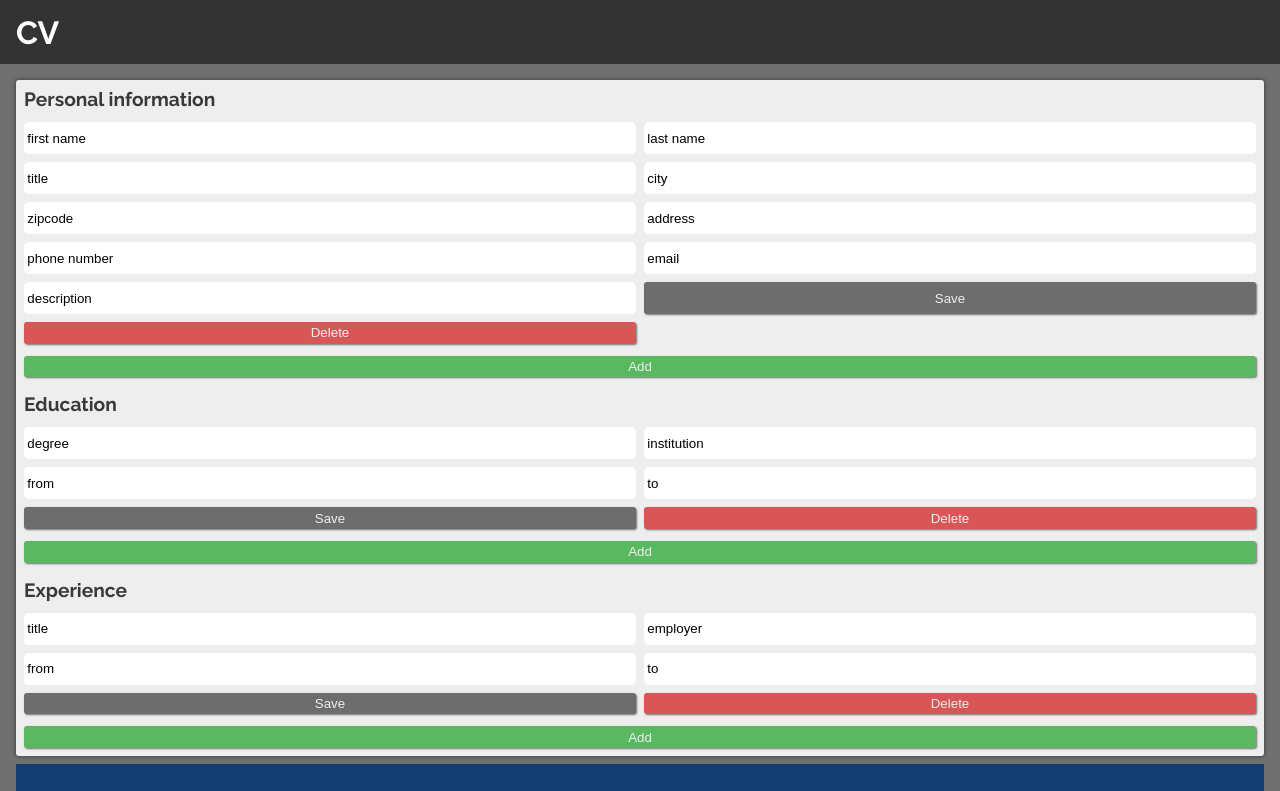
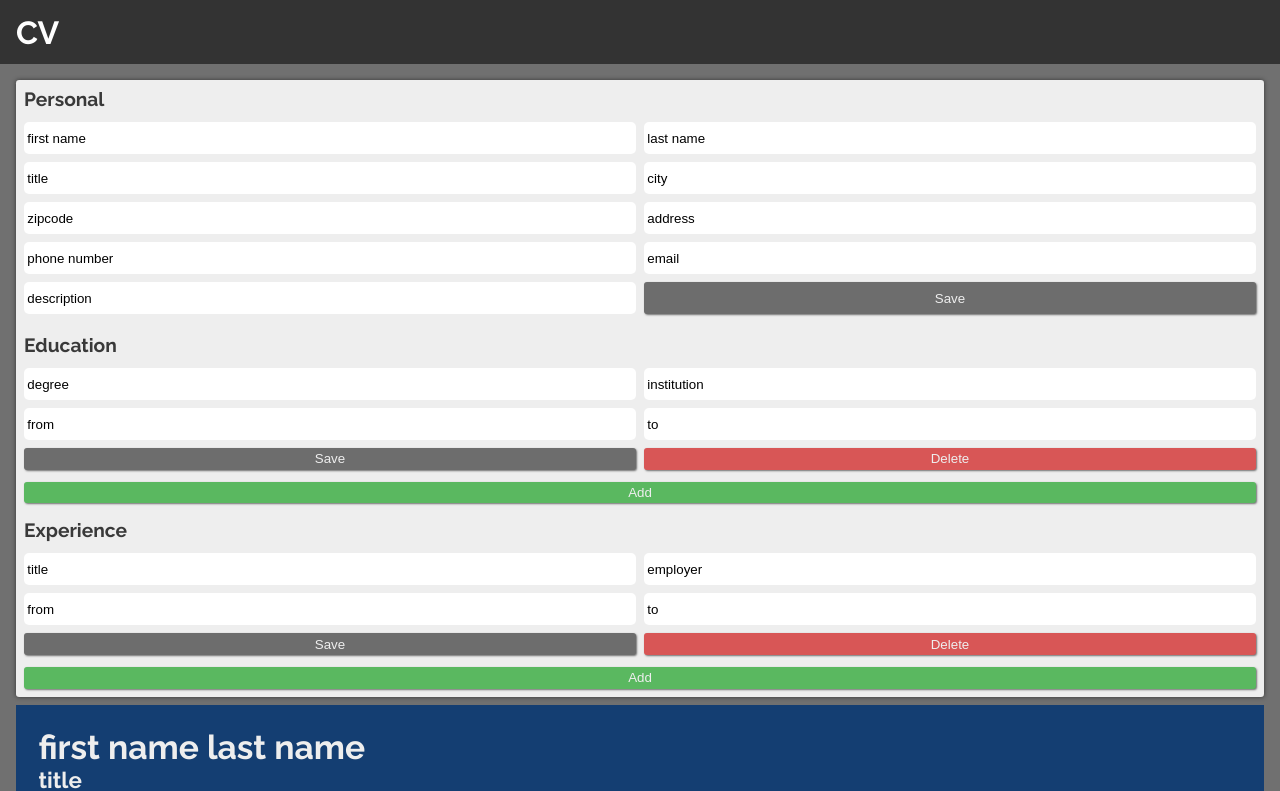
Before and after one commit to junskih/cv, a React (Create React App) app: page / in a window 1280 px wide. Shown: the top 791 px of the page. Built offline with nearby package versions, Linux system fonts and the light colour scheme.

Commit message:
Separate props, refactor components to use the children prop

```diff
--- a/src/App.js
+++ b/src/App.js
@@ -15,7 +15,7 @@ class App extends React.Component {
     this.formSections = [
       {
         id: uniqid(),
-        title: 'personal information',
+        title: 'personal',
         fields: [
           'first name',
           'last name',
@@ -135,6 +135,12 @@ class App extends React.Component {
   }
 
   render() {
+    const {
+      personal,
+      education,
+      experience
+    } = this.state;
+
     return (
       <div>
         <header>
@@ -142,13 +148,17 @@ class App extends React.Component {
         </header>
         <main>
           <Form
-            state={this.state}
+            personal={personal}
+            education={education}
+            experience={experience}
             handleAdd={this.handleAdd}
             handleSave={this.handleSave}
             handleDelete={this.handleDelete}
           />
           <CV
-            state={this.state}
+            personal={personal}
+            education={education}
+            experience={experience}
           />
         </main>
       </div>
--- a/src/components/CV.js
+++ b/src/components/CV.js
@@ -7,60 +7,62 @@ import CVExperienceEntry from './CVExperienceEntry';
 class CV extends React.Component {
   render() {
     const {
-      state
+      personal,
+      education,
+      experience
     } = this.props;
 
-    const personal = state['personal information'][0].fields;
+    const personalEntry = personal[0].fields;
 
-    const education = state['education'].map(entry => {
-      return <CVEducationEntry
+    const educationEntries = education.map(entry =>
+      <CVEducationEntry
         key={entry.id}
         degree={entry.fields['degree']}
         institution={entry.fields['institution']}
         from={entry.fields['from']}
         to={entry.fields['to']}
       />
-    });
+    );
 
-    const experience = state['experience'].map(entry => {
-      return <CVExperienceEntry
+    const experienceEntries = experience.map(entry =>
+      <CVExperienceEntry
         key={entry.id}
         title={entry.fields['title']}
         company={entry.fields['employer']}
         from={entry.fields['from']}
         to={entry.fields['to']}
       />
-    });
+    );
 
     return (
       <div className='cv'>
         <div className='cv-header'>
-          <h2>{`${personal['first name']} ${personal['last name']}`}</h2>
-          <h4>{personal['title']}</h4>
+          <h2>{`${personalEntry['first name']} ${personalEntry['last name']}`}</h2>
+          <h4>{personalEntry['title']}</h4>
         </div>
 
         <div className='cv-sidebar'>
           <div className='cv-sidebar-container'>
             <div className='cv-sidebar-image'></div>
             <CVSection title={'personal details'} >
-              <CVSidebarEntry title={'address'} content={personal['address']} />
-              <CVSidebarEntry title={'email'} content={personal['email']} />
-              <CVSidebarEntry title={'phone number'} content={personal['phone number']} />
+              <CVSidebarEntry title={'address'} content={personalEntry['address']} />
+              <CVSidebarEntry title={'email'} content={personalEntry['email']} />
+              <CVSidebarEntry title={'phone number'} content={personalEntry['phone number']} />
             </CVSection>
           </div>
         </div>
 
         <div className='cv-main'>
           <CVSection title={'description'}>
-            <p>{personal['description']}</p>
+            <p>{personalEntry['description']}</p>
           </CVSection>
 
           <CVSection title={'education'}>
-            {education}
+            {educationEntries}
           </CVSection>
 
           <CVSection title={'experience'}>
-            {experience}
+            {experienceEntries}
           </CVSection>
         </div>
       </div>
--- a/src/components/Form.js
+++ b/src/components/Form.js
@@ -1,32 +1,94 @@
 import React from 'react';
 import FormSection from './FormSection';
+import FormEntry from './FormEntry';
+import Button from './Button';
 
 class Form extends React.Component {
   render() {
     const {
-      state,
+      personal,
+      education,
+      experience,
       handleAdd,
       handleSave,
       handleDelete
     } = this.props;
 
-    const sections = [];
-    for (const sectionTitle in state) {
-      sections.push(
-        <FormSection
-          key={sectionTitle}
-          title={sectionTitle}
-          sectionData={state[sectionTitle]}
-          handleAdd={handleAdd}
-          handleSave={handleSave}
-          handleDelete={handleDelete}
+    // Personal entry cannot be deleted
+    const personalEntry = personal.map(entry =>
+      <FormEntry
+        key={entry.id}
+        id={entry.id}
+        sectionTitle={'personal'}
+        data={entry.fields}
+        handleSave={handleSave}
+      />
+    );
+
+    const educationEntries = education.map(entry =>
+      <FormEntry
+        key={entry.id}
+        id={entry.id}
+        sectionTitle={'education'}
+        data={entry.fields}
+        handleSave={handleSave}
+      >
+        <Button
+          name='delete'
+          color='danger'
+          onClick={handleDelete.bind(this, 'education', entry.id)}
         />
-      );
-    }
+      </FormEntry>
+    );
+
+    const experienceEntries = experience.map(entry =>
+      <FormEntry
+        key={entry.id}
+        id={entry.id}
+        sectionTitle={'experience'}
+        data={entry.fields}
+        handleSave={handleSave}
+      >
+        <Button
+          name='delete'
+          color='danger'
+          onClick={handleDelete.bind(this, 'experience', entry.id)}
+        />
+      </FormEntry>
+    );
 
     return (
       <div className='form'>
-        {sections}
+        <FormSection
+          key={'personal'}
+          title={'personal'}
+        >
+          {personalEntry}
+        </FormSection>
+
+        <FormSection
+          key={'education'}
+          title={'education'}
+        >
+          {educationEntries}
+          <Button
+            name='add'
+            color='success'
+            onClick={handleAdd.bind(this, 'education')}
+          />
+        </FormSection>
+
+        <FormSection
+          key={'experience'}
+          title={'experience'}
+        >
+          {experienceEntries}
+          <Button
+            name='add'
+            color='success'
+            onClick={handleAdd.bind(this, 'experience')}
+          />
+        </FormSection>
       </div>
     );
   }
--- a/src/components/FormEntry.js
+++ b/src/components/FormEntry.js
@@ -7,7 +7,7 @@ class FormEntry extends React.Component {
     super(props);
     this.state = {
       isEditing: true,
-      editFields: {...this.props.entryData.fields}
+      editFields: {...this.props.data}
     }
     this.handleEdit = this.handleEdit.bind(this);
     this.handleSave = this.handleSave.bind(this);
@@ -23,7 +23,7 @@ class FormEntry extends React.Component {
 
     this.props.handleSave(
       this.props.sectionTitle,
-      this.props.entryData.id,
+      this.props.id,
       this.state.editFields
     );
   }
@@ -41,9 +41,7 @@ class FormEntry extends React.Component {
 
   render() {
     const {
-      sectionTitle,
-      entryData,
-      handleDelete
+      data
     } = this.props;
 
     const {
@@ -51,13 +49,13 @@ class FormEntry extends React.Component {
     } = this.state;
 
     let entryFields = [];
-    for (const field in entryData.fields) {
+    for (const field in data) {
       entryFields.push(
         <FormField
           key={field}
           isEditing={isEditing}
           placeholder={field}
-          value={entryData.fields[field]}
+          value={data[field]}
           handleChange={this.handleChange}
         />
       );
@@ -74,11 +72,7 @@ class FormEntry extends React.Component {
           color='neutral'
           onClick={buttonHandler}
         />
-        <Button
-          name='delete'
-          color='danger'
-          onClick={handleDelete.bind(this, sectionTitle, entryData.id)}
-        />
+        {this.props.children}
       </div>
     );
   }
--- a/src/components/FormSection.js
+++ b/src/components/FormSection.js
@@ -1,36 +1,16 @@
 import React from 'react';
-import FormEntry from './FormEntry';
-import Button from './Button';
 import { capitalize } from '../utils';
 
 class FormSection extends React.Component {
   render() {
     const {
-      title,
-      sectionData,
-      handleAdd,
-      handleSave,
-      handleDelete
+      title
     } = this.props;
-
-    let entries = sectionData.map(entry =>
-      <FormEntry
-        key={entry.id}
-        entryData={entry}
-        sectionTitle={title}
-        handleSave={handleSave}
-        handleDelete={handleDelete}
-      />
-    );
 
     return (
       <div className='form-section'>
         <h2 className='form-section-title'>{capitalize(title)}</h2>
-        {entries}
-        <Button
-          name='add'
-          color='success'
-          onClick={handleAdd.bind(this, title)} />
+        {this.props.children}
       </div>
     );
   }
```
